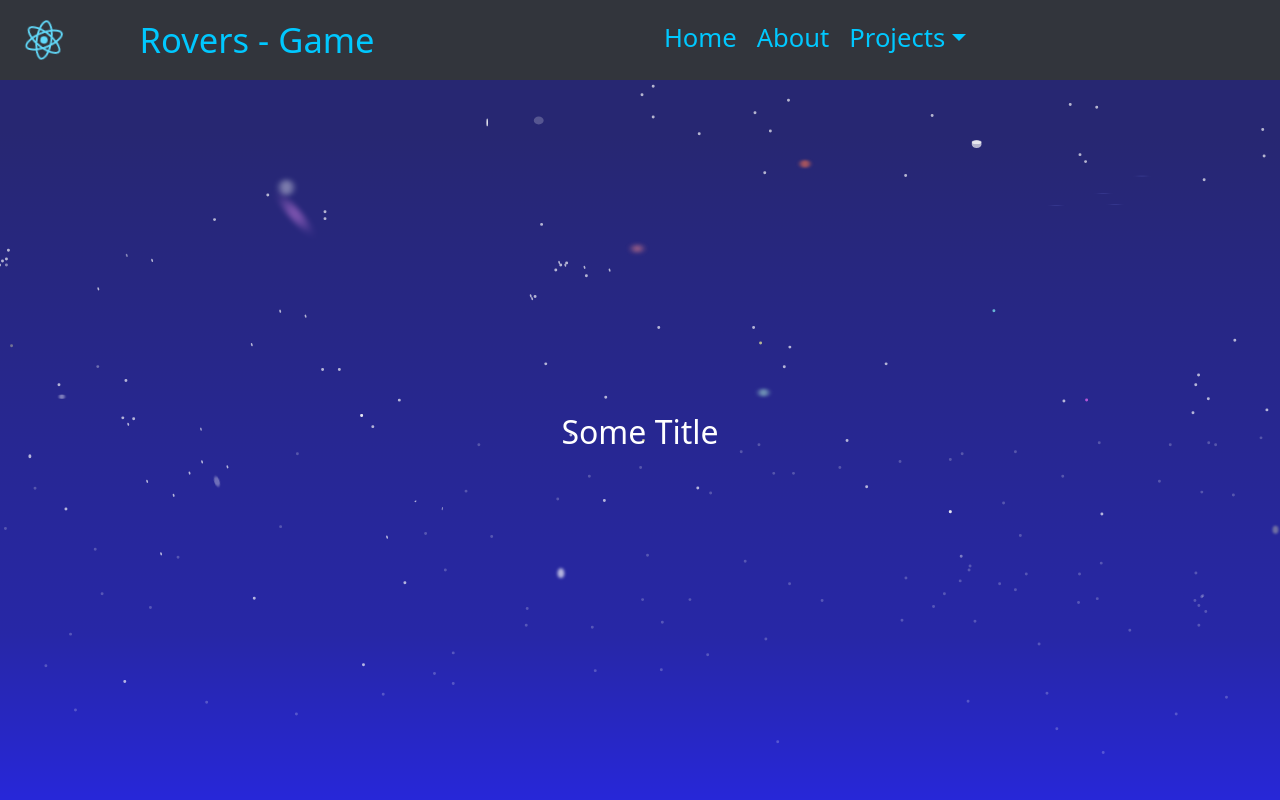
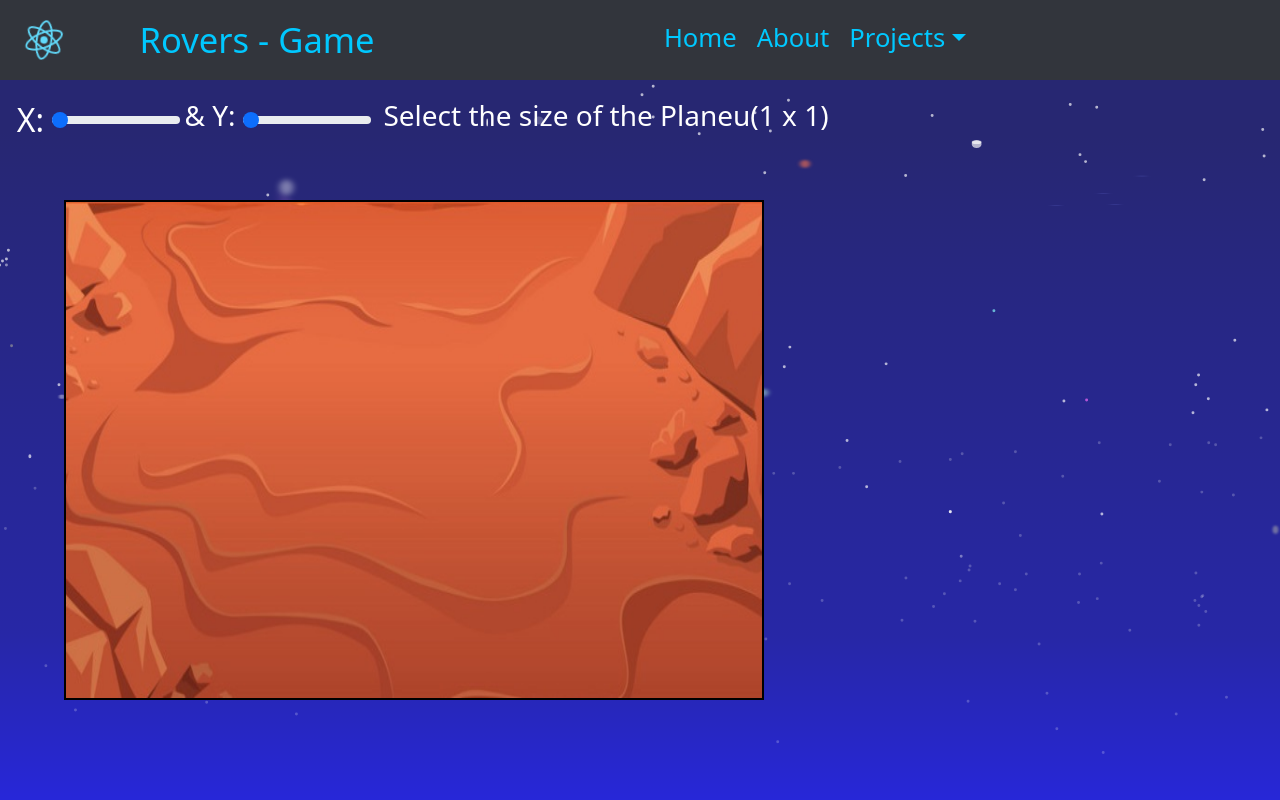
Before and after one commit to OmarTechDev/CodingProblems, a React app in the folder roversGame/: page / in a window 1280 px wide. Built offline with nearby package versions, Linux system fonts and the light colour scheme; the HTML template or start-up script is replaced by a standard one.

Commit message:
modified dependecies to allow the use of inmport for images .jpg, added the basic board composition for the 'Game'

```diff
--- a/roversGame/package.json
+++ b/roversGame/package.json
@@ -26,6 +26,7 @@
     "eslint": "^8.55.0",
     "eslint-plugin-react-hooks": "^4.6.0",
     "eslint-plugin-react-refresh": "^0.4.5",
+    "sass": "^1.69.7",
     "typescript": "^5.2.2",
     "vite": "^5.0.8",
     "vite-plugin-svgr": "^4.2.0"
--- a/roversGame/src/components/Principal/Body.css
+++ b/roversGame/src/components/Principal/Body.css
@@ -2,11 +2,8 @@
   position: absolute;
   top: 10vh;
   left: 0;
-  width: 100%;
+  width: 100vw;
   height: 90vh;
-  display: flex;
-  align-items: center;
-  justify-content: center;
 }
 
 .background {
@@ -19,12 +16,26 @@
 }
 
 .bodyContent {
-  text-align: center;
-  z-index: 1;
+  position: absolute;
+  top: 2vh;
+  left: 0;
+  width: 90vw;
   color: white;
+  display: inline-flex;
+  align-items: center;
 }
 
-h1 {
+.TitleA {
   font-size: 2em;
-  margin-bottom: 0.5em;
 }
+
+.form-range {
+  pointer-events: auto;
+  width: 10vw;
+}
+
+.Board {
+  position: absolute;
+  top: 15vh;
+  left: 5vw;
+}
--- a/roversGame/src/components/Principal/Body.tsx
+++ b/roversGame/src/components/Principal/Body.tsx
@@ -1,19 +1,106 @@
+import { useState, ChangeEvent } from 'react';
 import './Body.css'
+import land from '../../assets/marsLand.jpg'
 
-const MainContainer = () => (
-  <div className='MainCotainer'>
-    <div className='background'></div>
+interface BoardProps {
+  width: number;
+  height: number;
+}
+
+const Board: React.FC<BoardProps> = ({ width, height }) => {
+    const maxWidth = 700;
+    const maxHeight = 500;
+
+    const imageWidth = maxWidth / width;
+    const imageHeight = maxHeight / height;
+
+    const images = [];
+    for (let i = 0; i < width * height; i++) {
+      images.push(
+        <>
+          <img
+            key={i}
+            src={land}
+            alt={`Image ${i + 1}`}
+            style={{ width: `${imageWidth}px`, height: `${imageHeight}px`, border: '2px solid black'}}
+          />
+        </>
+      );
+    }
+
+    return (
+      <div className='Board'>
+        <div style={{ display: 'grid', gridTemplateColumns: `repeat(${width}, 1fr)`}}>
+          {images}
+        </div>
+      </div>
+    );
+}
+
+interface TitleBoardProps {
+  rangeValueX: number;
+  rangeValueY: number;
+  onRangeChange: (e: ChangeEvent<HTMLInputElement>, identifier: 'X' | 'Y') => void;
+}
+
+const TitleBoard: React.FC<TitleBoardProps> = ({ rangeValueX, rangeValueY, onRangeChange }) => {
+
+  return(
     <div className='bodyContent'>
-      <h1>Some Title</h1>
+      <label className='TitleA'>
+        &nbsp;&nbsp;X:&nbsp;
+      </label>
+      <input
+        type="range"
+        className="form-range"
+        min="0"
+        max="5"
+        id="customRangeX"
+        value={rangeValueX}
+        onChange={(e) => onRangeChange(e, 'X')}/>
+      &nbsp;
+      <h3> & Y:&nbsp;</h3>
+      <input
+        type="range"
+        className="form-range"
+        min="0"
+        max="5"
+        id="customRangeY"
+        value={rangeValueY}
+        onChange={(e) => onRangeChange(e, 'Y')}
+      />&nbsp; &nbsp;
+      <h3>Select the size of the Planeu({rangeValueX * 4 || 1} x {rangeValueY * 4 || 1})</h3>
     </div>
-  </div>
-)
+  )
+}
 
 function Body() {
+  const [rangeValueX, setRangeValueX] = useState(0);
+  const [rangeValueY, setRangeValueY] = useState(0);
 
+  const handleRangeChange = (e: ChangeEvent<HTMLInputElement>, identifier: 'X' | 'Y') => {
+    const value = parseInt(e.target.value, 10);
+
+    if (identifier === 'X') {
+      setRangeValueX(value);
+    } else if (identifier === 'Y') {
+      setRangeValueY(value);
+    }
+  }
 
   return(
-    <MainContainer/>
+    <div className='MainCotainer'>
+      <div className='background'></div>
+      <TitleBoard
+        rangeValueX={rangeValueX}
+        rangeValueY={rangeValueY}
+        onRangeChange={handleRangeChange}
+      />
+      <Board
+        width={rangeValueX*4 || 1}
+        height={rangeValueY*4 || 1}
+      />
+    </div>
   )
 }
 
--- /dev/null
+++ b/roversGame/src/scss/style.scss
@@ -0,0 +1 @@
+$form-range-track-width:9vw;
```
Also changed, not shown: roversGame/src/images.d.ts (added, +9 -0 lines), roversGame/src/assets/marsLand.jpg (added), 1 other file (tests, documents, lock files or other folders).
